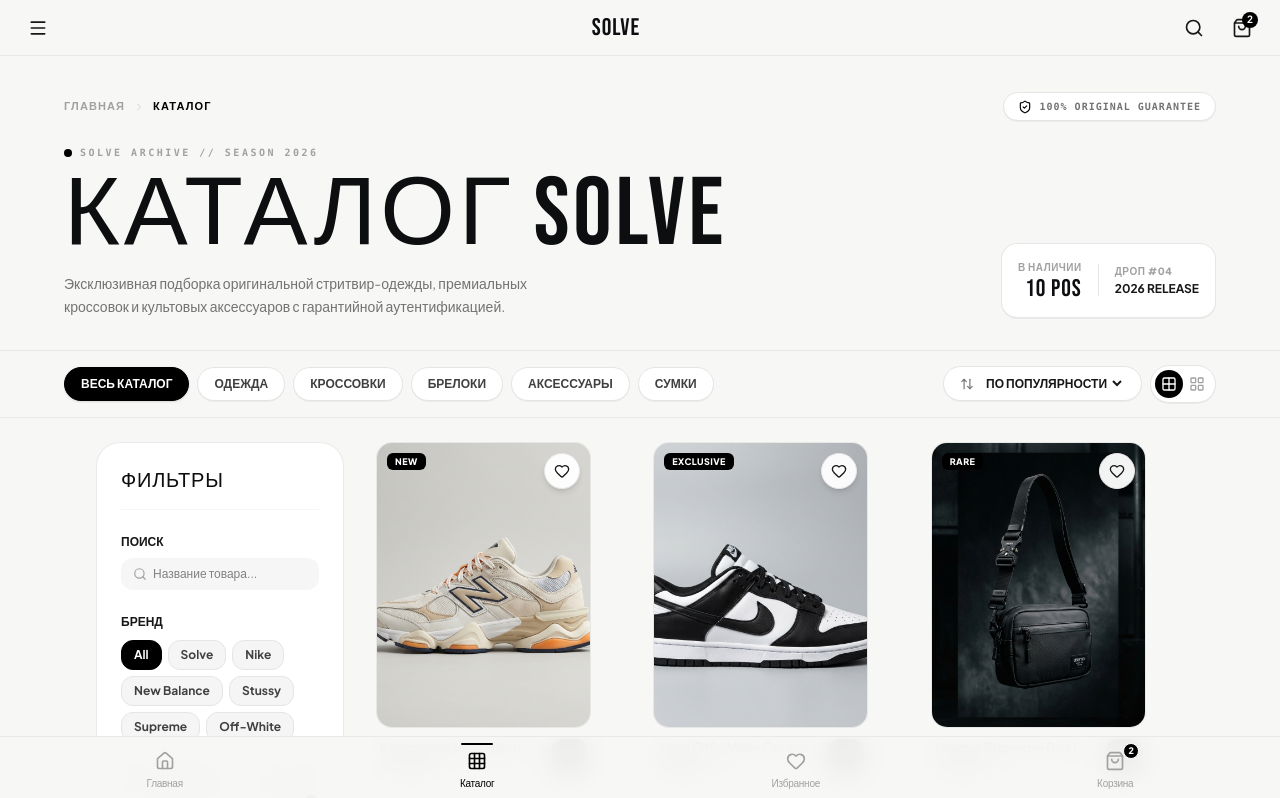
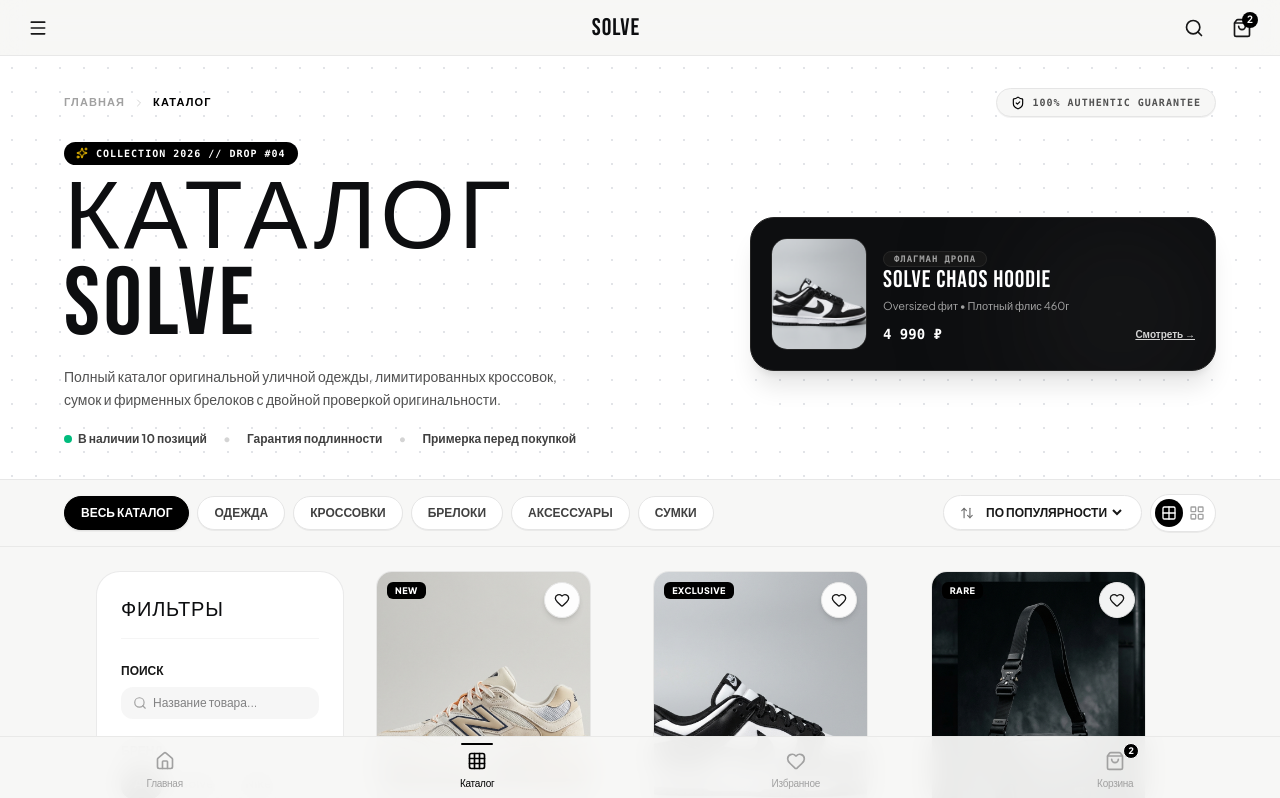
Before and after one commit to Farido01/SOLVE, a Next.js app: page /catalog in a window 1280 px wide. Shown: the top 798 px of the page. Built offline with nearby package versions, Linux system fonts and the light colour scheme.

Commit message:
Enrich catalog header with interactive Drop Highlight hero card and texture layout

```diff
--- a/app/catalog/page.tsx
+++ b/app/catalog/page.tsx
@@ -224,9 +224,9 @@
       <Header />
 
       <main className="flex-1 mt-14 pb-28">
-        {/* Ultra-Clean Light Editorial Banner */}
-        <section className="bg-[#F7F7F6] border-b border-neutral-200/90 pt-9 pb-8 px-4 md:px-8">
-          <div className="max-w-6xl mx-auto space-y-6">
+        {/* Rich Multi-Layered Editorial Banner */}
+        <section className="bg-white border-b border-neutral-200/90 pt-8 pb-8 px-4 md:px-8 relative overflow-hidden bg-[radial-gradient(#e2e4e8_1px,transparent_1px)] [background-size:24px_24px]">
+          <div className="max-w-6xl mx-auto space-y-6 relative z-10">
             {/* Top Breadcrumb & Metadata Badge */}
             <div className="flex items-center justify-between">
               <div className="flex items-center gap-2 text-[11px] font-bold text-neutral-400 uppercase tracking-widest font-sans">
@@ -235,41 +235,73 @@
                 <span className="text-black font-extrabold">Каталог</span>
               </div>
 
-              <div className="hidden sm:flex items-center gap-2 text-[10px] font-extrabold uppercase tracking-widest text-neutral-500 font-mono bg-white px-3.5 py-1.5 rounded-full border border-neutral-200 shadow-2xs">
+              <div className="hidden sm:flex items-center gap-2 text-[10px] font-extrabold uppercase tracking-widest text-neutral-600 font-mono bg-[#F7F7F6] px-3.5 py-1.5 rounded-full border border-neutral-200 shadow-2xs">
                 <ShieldCheck className="w-3.5 h-3.5 text-black" />
-                <span>100% ORIGINAL GUARANTEE</span>
+                <span>100% AUTHENTIC GUARANTEE</span>
               </div>
             </div>
 
-            {/* Title & Collection Stats */}
-            <div className="flex flex-col md:flex-row md:items-end justify-between gap-6">
-              <div className="space-y-2 max-w-2xl">
-                <div className="flex items-center gap-2">
-                  <span className="w-2 h-2 rounded-full bg-black animate-pulse" />
-                  <span className="text-[10px] font-extrabold uppercase tracking-[0.25em] text-neutral-400 font-mono">
-                    SOLVE ARCHIVE // SEASON 2026
-                  </span>
+            {/* Main Header & Highlight Hero Card */}
+            <div className="grid grid-cols-1 lg:grid-cols-12 gap-6 items-center">
+              {/* Left Column: Title & Subtitle */}
+              <div className="lg:col-span-7 space-y-3">
+                <div className="inline-flex items-center gap-2 px-3 py-1 bg-black text-white text-[10px] font-extrabold uppercase tracking-widest rounded-full font-mono">
+                  <Sparkles className="w-3 h-3 text-yellow-400" />
+                  <span>COLLECTION 2026 // DROP #04</span>
                 </div>
-                <h1 className="font-display text-5xl sm:text-6xl md:text-8xl text-[#0D0E10] uppercase tracking-[0.06em] leading-none">
+
+                <h1 className="font-display text-5xl sm:text-6xl md:text-7xl lg:text-8xl text-[#0D0E10] uppercase tracking-[0.05em] leading-[0.9]">
                   КАТАЛОГ SOLVE
                 </h1>
-                <p className="text-xs md:text-sm text-neutral-500 font-normal leading-relaxed font-sans max-w-lg">
-                  Эксклюзивная подборка оригинальной стритвир-одежды, премиальных кроссовок и культовых аксессуаров с гарантийной аутентификацией.
+
+                <p className="text-xs md:text-sm text-neutral-600 font-normal leading-relaxed font-sans max-w-lg pt-1">
+                  Полный каталог оригинальной уличной одежды, лимитированных кроссовок, сумок и фирменных брелоков с двойной проверкой оригинальности.
                 </p>
+
+                <div className="flex flex-wrap items-center gap-4 pt-2 text-xs font-bold text-neutral-700">
+                  <div className="flex items-center gap-1.5">
+                    <span className="w-2 h-2 rounded-full bg-emerald-500" />
+                    <span>В наличии {filteredProducts.length} позиций</span>
+                  </div>
+                  <span className="text-neutral-300">•</span>
+                  <span>Гарантия подлинности</span>
+                  <span className="text-neutral-300">•</span>
+                  <span>Примерка перед покупкой</span>
+                </div>
               </div>
 
-              <div className="flex items-center gap-3">
-                <div className="bg-white border border-neutral-200/90 rounded-2xl p-4 flex items-center gap-4 shadow-2xs">
-                  <div className="text-right">
-                    <span className="text-[10px] font-extrabold text-neutral-400 uppercase tracking-wider block">В наличии</span>
-                    <span className="font-display text-2xl tracking-wider text-[#0D0E10] leading-none block mt-0.5 font-mono">
-                      {filteredProducts.length} POS
-                    </span>
-                  </div>
-                  <div className="w-[1px] h-8 bg-neutral-200" />
-                  <div className="text-left">
-                    <span className="text-[10px] font-extrabold text-neutral-400 uppercase tracking-wider block">Дроп #04</span>
-                    <span className="text-xs font-bold text-neutral-900 uppercase block mt-0.5 font-sans">2026 RELEASE</span>
+              {/* Right Column: Featured Drop Hero Highlight Card */}
+              <div className="lg:col-span-5">
+                <div className="bg-[#0D0E10] text-white p-5 rounded-3xl relative overflow-hidden shadow-xl border border-neutral-800 group hover:border-neutral-700 transition-all">
+                  {/* Subtle Background Lighting */}
+                  <div className="absolute top-0 right-0 w-48 h-48 bg-neutral-800/40 rounded-full blur-3xl pointer-events-none" />
+
+                  <div className="relative z-10 flex items-center gap-4">
+                    <div className="w-20 h-24 sm:w-24 sm:h-28 rounded-2xl overflow-hidden bg-neutral-900 border border-neutral-800 shrink-0">
+                      <img
+                        src="/images/cat-clothing.png"
+                        alt="Featured Drop"
+                        className="w-full h-full object-cover group-hover:scale-105 transition-transform duration-500"
+                      />
+                    </div>
+
+                    <div className="space-y-1.5 flex-1">
+                      <span className="text-[9px] font-extrabold uppercase tracking-widest text-neutral-400 font-mono bg-neutral-900 px-2.5 py-0.5 rounded-full border border-neutral-800">
+                        ФЛАГМАН ДРОПА
+                      </span>
+                      <h4 className="font-display text-xl sm:text-2xl text-white tracking-wider uppercase leading-none">
+                        SOLVE CHAOS HOODIE
+                      </h4>
+                      <p className="text-[11px] text-neutral-400 font-sans line-clamp-1">
+                        Oversized фит • Плотный флис 460г
+                      </p>
+                      <div className="flex items-center justify-between pt-1">
+                        <span className="text-sm font-extrabold text-white font-mono">4 990 ₽</span>
+                        <span className="text-[10px] font-bold text-neutral-300 underline group-hover:text-white transition-colors">
+                          Смотреть →
+                        </span>
+                      </div>
+                    </div>
                   </div>
                 </div>
               </div>
```
